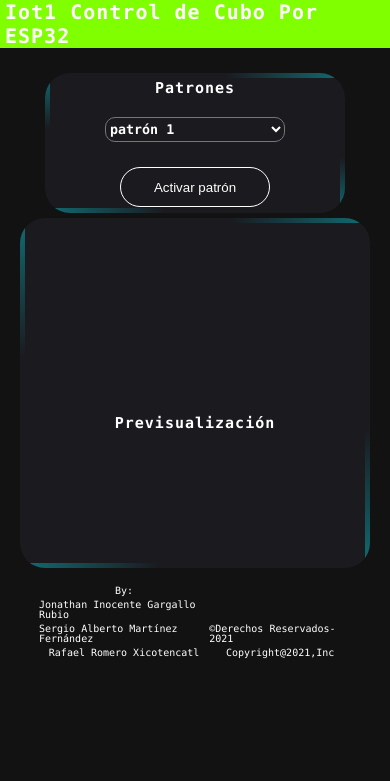
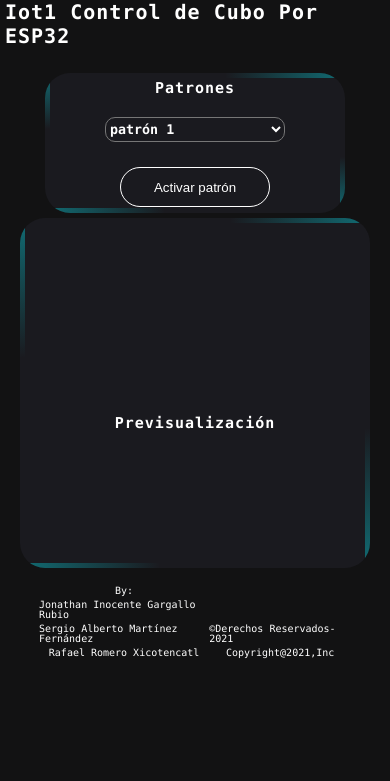
Before and after one commit to RafaRomero8/Cubo-Led, a plain HTML site: page index.html in a window 390 px wide. Drawn offline with nearby package versions, Linux system fonts and the light colour scheme; a script that the page names is missing.

Commit message:
responsive definitiva

```diff
--- a/querys/phone.css
+++ b/querys/phone.css
@@ -4,7 +4,6 @@
   align-items: center;
   align-content: center;
   width: 100%;
-  background: chartreuse;
 }
 .title h1 {
   font-family: consolas;
```
